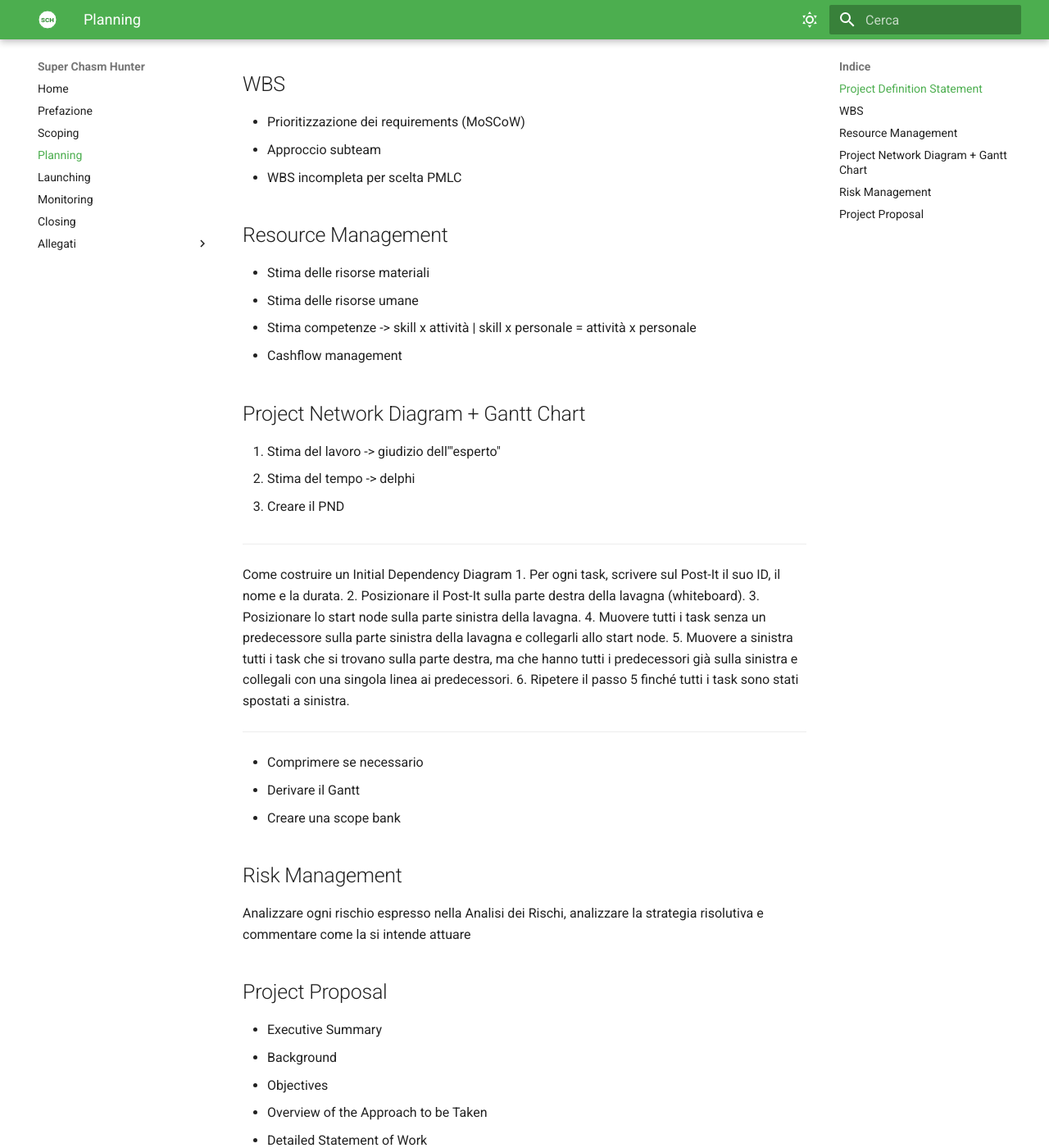
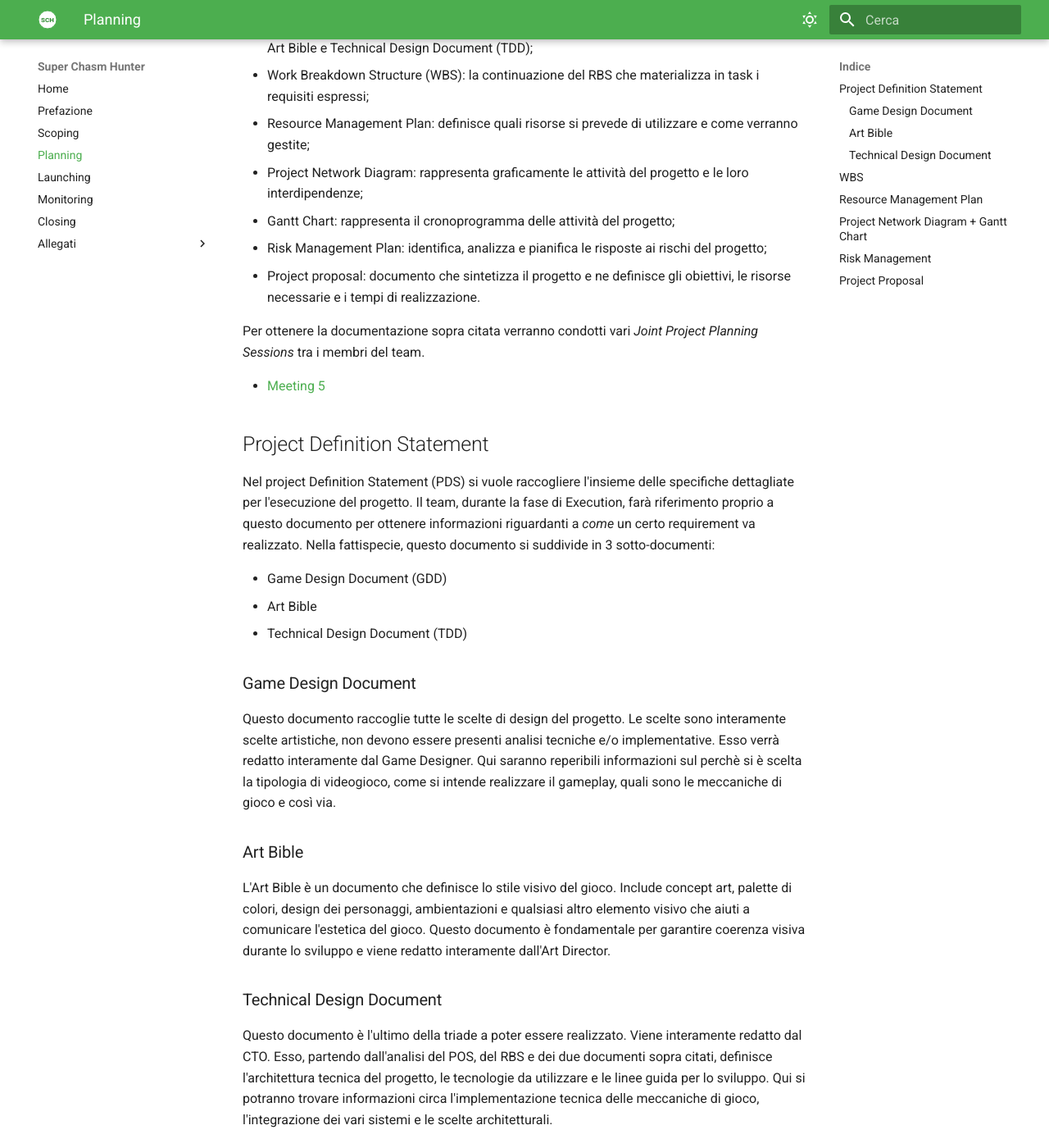
Before and after one commit to FilippoGurioli/super-chasm-hunter-pm, an MkDocs documentation site: the page built from docs/3 - Planning.md, in a window 1280 px wide and 1400 px high, scrolled down 278 px. Shown: the whole window at 82% size. Built offline with MkDocs 1.6.1 and Material for MkDocs 9.7.7, drawn with Linux system fonts in a browser that asks for light colours; some of the changed text lies outside the part shown.

Commit message:
feat: create Project Definition Statement

```diff
--- a/docs/3 - Planning.md
+++ b/docs/3 - Planning.md
@@ -4,11 +4,39 @@ title: Planning
 
 # Planning
 
+Dopo l'accettazione del progetto, si procede con la pianificazione dettagliata. Il team si pone come obiettivo di concretizzare quanto fino ad ora espresso in una successione di passi ben definiti e facilmente eseguibili, al fine di limitare i rischi e massimizzare le probabilità di successo. I *deliverables* di questa fase includono:
+
+- Project definition statement: che a sua volta si scompone in Game Design Document (GDD), Art Bible e Technical Design Document (TDD);
+- Work Breakdown Structure (WBS): la continuazione del RBS che materializza in task i requisiti espressi;
+- Resource Management Plan: definisce quali risorse si prevede di utilizzare e come verranno gestite;
+- Project Network Diagram: rappresenta graficamente le attività del progetto e le loro interdipendenze;
+- Gantt Chart: rappresenta il cronoprogramma delle attività del progetto;
+- Risk Management Plan: identifica, analizza e pianifica le risposte ai rischi del progetto;
+- Project proposal: documento che sintetizza il progetto e ne definisce gli obiettivi, le risorse necessarie e i tempi di realizzazione.
+
+Per ottenere la documentazione sopra citata verranno condotti vari *Joint Project Planning Sessions* tra i membri del team.
+
+- [Meeting 5](./Allegati/Meetings/Meeting%205%20-%2017-07-25.md)
+
 ## Project Definition Statement
+
+Nel project Definition Statement (PDS) si vuole raccogliere l'insieme delle specifiche dettagliate per l'esecuzione del progetto. Il team, durante la fase di Execution, farà riferimento proprio a questo documento per ottenere informazioni riguardanti a *come* un certo requirement va realizzato. Nella fattispecie, questo documento si suddivide in 3 sotto-documenti:
 
 - Game Design Document (GDD)
 - Art Bible
 - Technical Design Document (TDD)
+
+### Game Design Document
+
+Questo documento raccoglie tutte le scelte di design del progetto. Le scelte sono interamente scelte artistiche, non devono essere presenti analisi tecniche e/o implementative. Esso verrà redatto interamente dal Game Designer. Qui saranno reperibili informazioni sul perchè si è scelta la tipologia di videogioco, come si intende realizzare il gameplay, quali sono le meccaniche di gioco e così via.
+
+### Art Bible
+
+L'Art Bible è un documento che definisce lo stile visivo del gioco. Include concept art, palette di colori, design dei personaggi, ambientazioni e qualsiasi altro elemento visivo che aiuti a comunicare l'estetica del gioco. Questo documento è fondamentale per garantire coerenza visiva durante lo sviluppo e viene redatto interamente dall'Art Director.
+
+### Technical Design Document
+
+Questo documento è l'ultimo della triade a poter essere realizzato. Viene interamente redatto dal CTO. Esso, partendo dall'analisi del POS, del RBS e dei due documenti sopra citati, definisce l'architettura tecnica del progetto, le tecnologie da utilizzare e le linee guida per lo sviluppo. Qui si potranno trovare informazioni circa l'implementazione tecnica delle meccaniche di gioco, l'integrazione dei vari sistemi e le scelte architetturali.
 
 ## WBS
 
@@ -16,7 +44,7 @@ title: Planning
 - Approccio subteam
 - WBS incompleta per scelta PMLC
 
-## Resource Management
+## Resource Management Plan
 
 - Stima delle risorse materiali
 - Stima delle risorse umane
```
